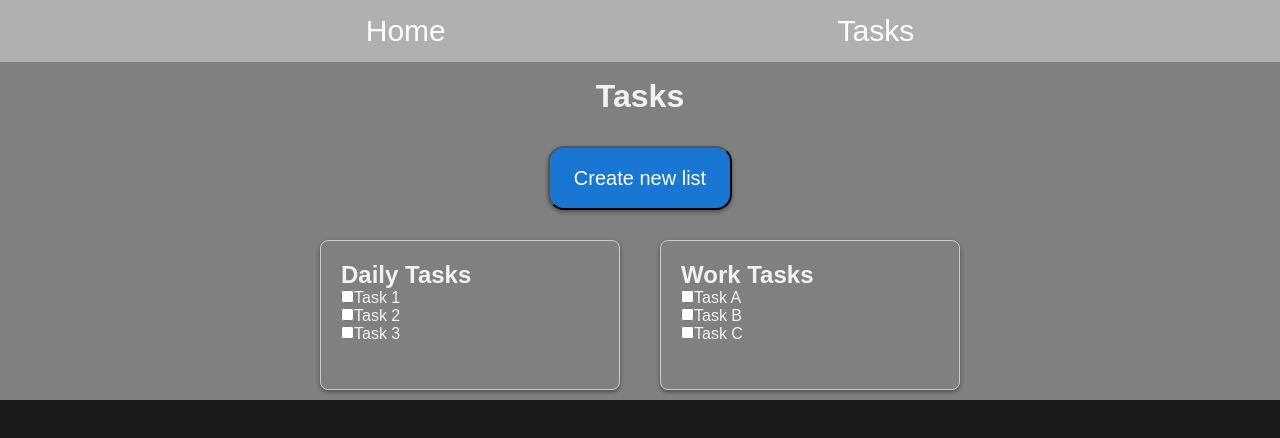
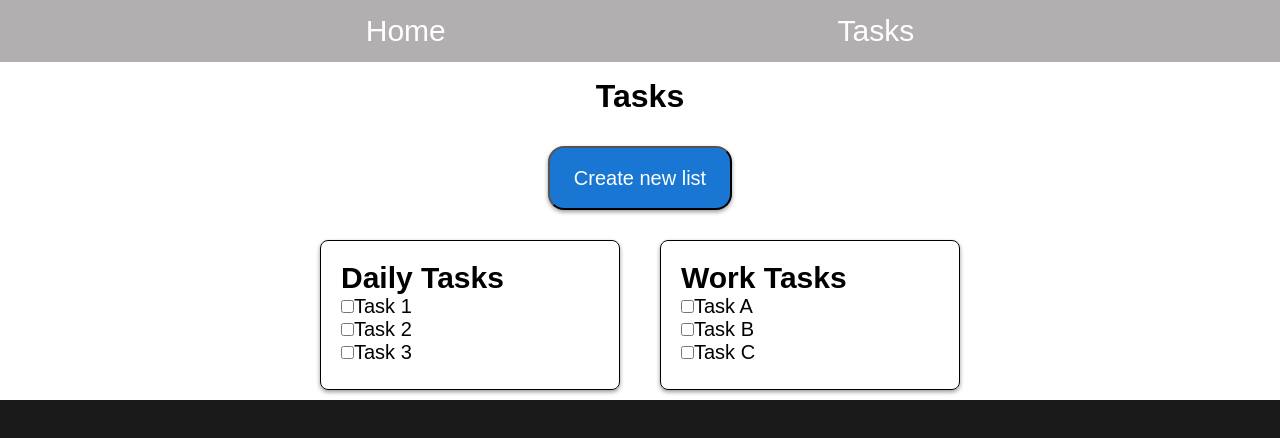
Before and after one commit to Pipeto84/react-ts, a React app: page /tasks in a window 1280 px wide. Shown: the top 438 px of the page. Built offline with nearby package versions, Linux system fonts and the light colour scheme; the HTML template or start-up script is replaced by a standard one.

Commit message:
tasks list 0.2

```diff
--- a/src/components/TasksCard.tsx
+++ b/src/components/TasksCard.tsx
@@ -8,8 +8,8 @@ export const TasksCard = (list: TasksList) => {
       <div>
         {list.items.map((item, index) => (
           <div>
-            <input type="checkbox" key={index} checked={item.completed} />
-            <label key={index}>{item.name}</label>
+            <input type="checkbox" key={index} value={item.name} id={item.name} />
+            <label key={index} htmlFor={item.name}>{item.name}</label>
           </div>
         ))}
       </div>
--- a/src/styles/TasksPage.css
+++ b/src/styles/TasksPage.css
@@ -1,11 +1,12 @@
 .tasks {
-  background-color: gray;
+  background-color: white;
   margin: 0;
   display: grid;
   grid-template-columns: 1fr;
   grid-template-rows: 4rem 4rem 1fr;
   justify-items: center;
   gap: 1.25rem;
+  color: black;
 }
 h1 {
   margin: 1rem 0 0.5rem 0;
@@ -13,12 +14,14 @@ h1 {
 .tasksCard {
   width: 300px;
   height: 150px;
-  border: 1px solid #ccc;
+  border: 1px solid #000000;
   border-radius: 8px;
   box-shadow: 0 2px 4px rgba(0, 0, 0, 0.1);
   margin: 10px;
   padding: 20px;
   box-shadow: 0 2px 4px rgba(0, 0, 0, 0.4);
+  color: black;
+  font-size: 20px;
 }
 .tasksGrid {
   display: flex;
```
